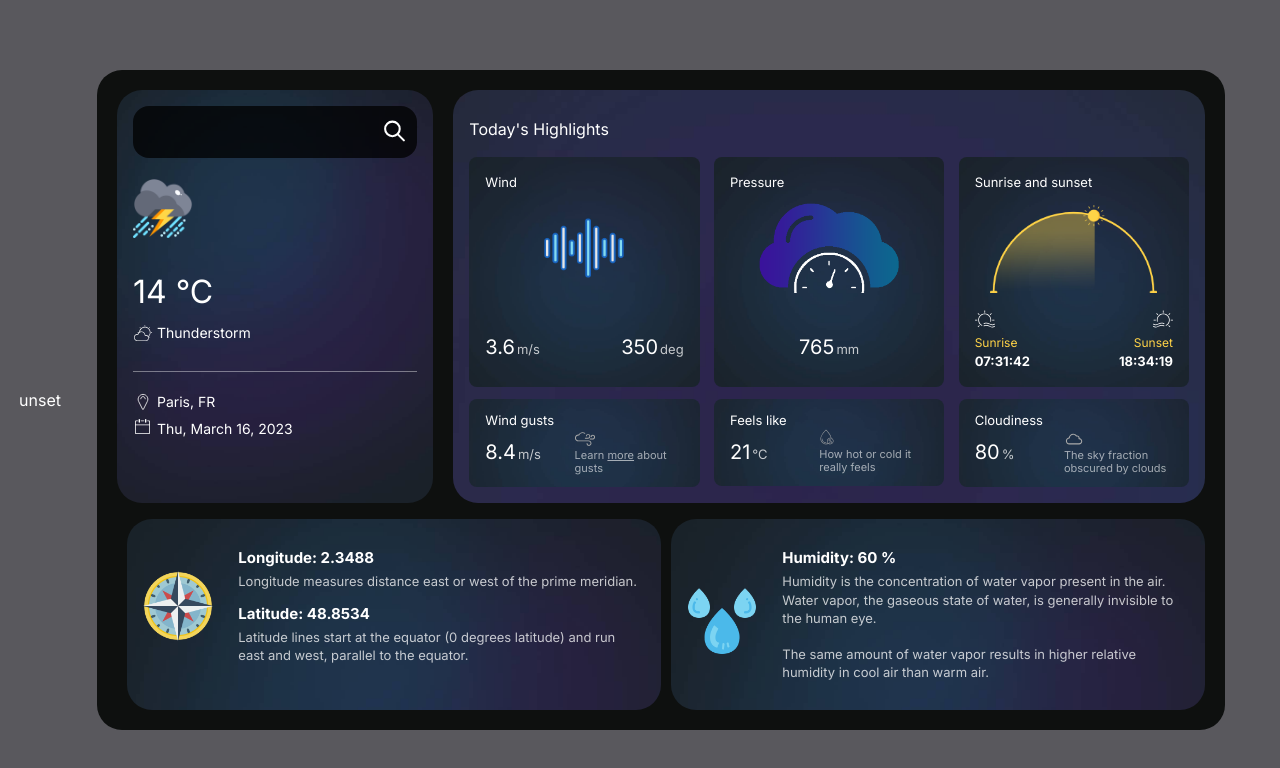
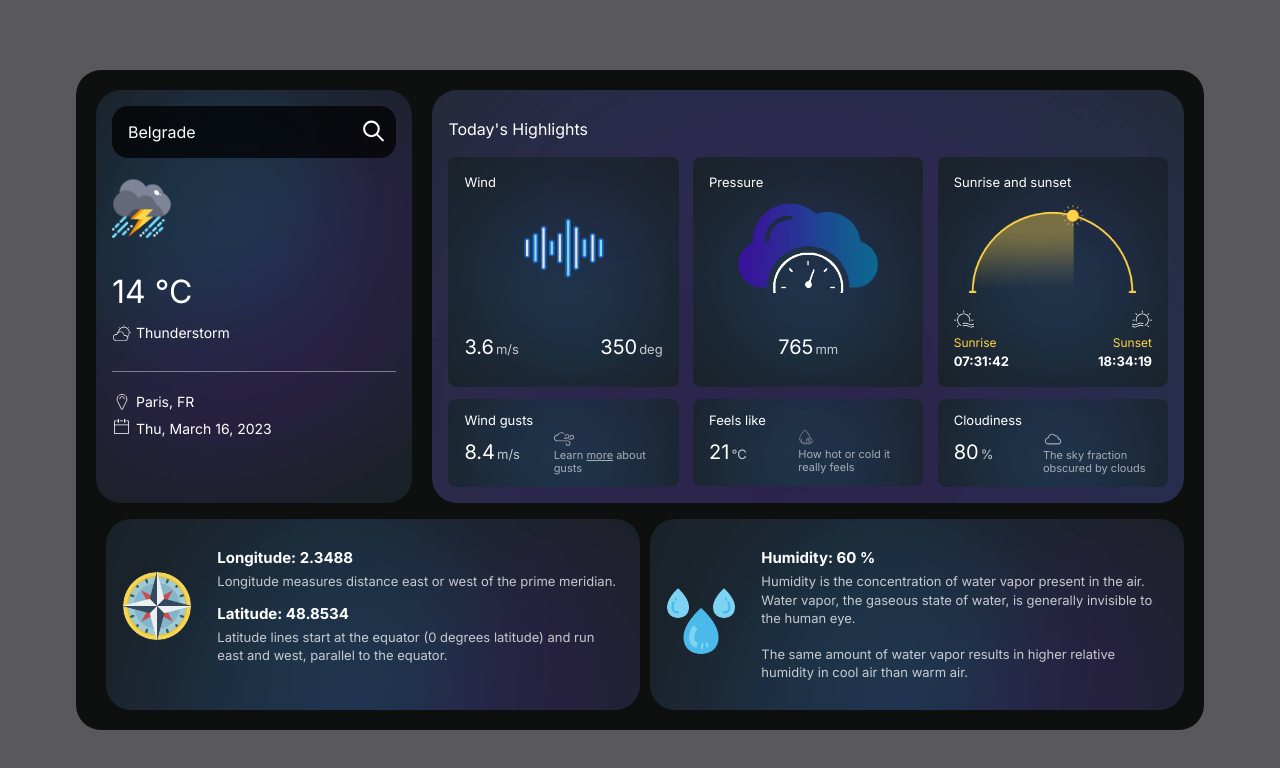
Before and after one commit to varlog762/forecast, a Vue app: page / in a window 1280 px wide. Shown: the top 768 px of the page. Built offline with nearby package versions, Linux system fonts and the light colour scheme; no server answers.

Commit message:
feat: add weatherApiService

```diff
--- a/src/App.vue
+++ b/src/App.vue
@@ -1,14 +1,19 @@
 <script setup>
+import { ref } from 'vue'
+
+import c from './constants/constants.js'
 import WeatherSummary from './components/WeatherSummary.vue'
 import HighLights from './components/HighLights.vue'
 
-const { VITE_API_KEY } = import.meta.env
-console.log(VITE_API_KEY)
+const API_KEY = import.meta.env.VITE_API_KEY
+const BASE_URL = c.BASE_URL
+
+const city = ref('Belgrade')
+const weatherInfo = ref(null)
 </script>
 
 <template>
   <div class="page">
-    <div id="XXX">{{ VITE_API_KEY }}</div>
     <main class="main">
       <div class="container">
         <div class="laptop">
@@ -16,7 +21,7 @@ console.log(VITE_API_KEY)
             <section class="section section-left">
               <div class="info">
                 <div class="city-inner">
-                  <input type="text" class="search" />
+                  <input v-model="city" type="text" class="search" />
                 </div>
                 <weather-summary></weather-summary>
               </div>
```
Also changed, not shown: src/services/weatherApiService.js (added, +10 -0 lines).
